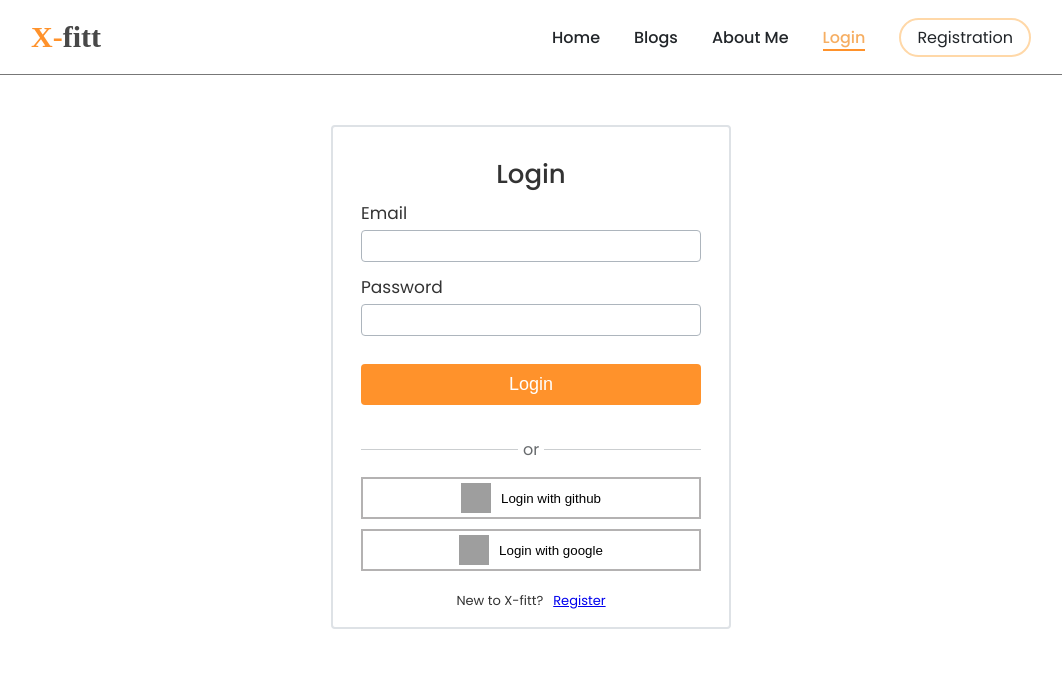
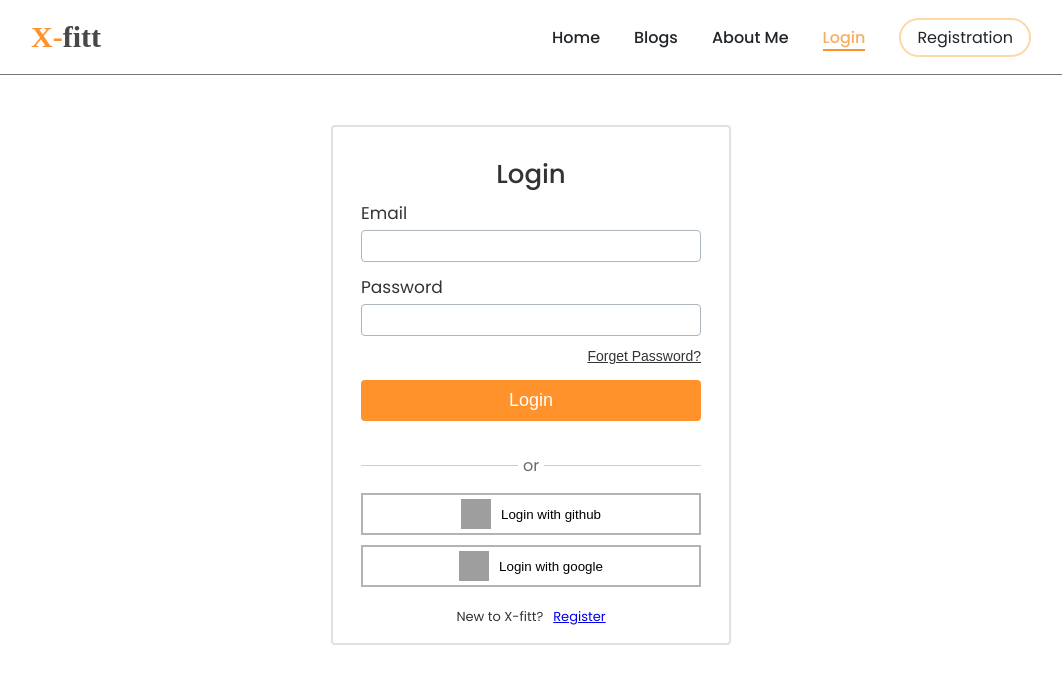
Before and after one commit to habiburrahman26/gym-trainer, a React (Create React App) app: page /login in a window 1280 px wide. Shown: the top 684 px of the page, without its empty margins (109-1171 px from the left). Built offline with nearby package versions, Linux system fonts and the light colour scheme; no server answers; grey boxes are pictures that could not be loaded; a web font is replaced by a local one.

Commit message:
implement forget password

```diff
--- a/package.json
+++ b/package.json
@@ -12,6 +12,7 @@
     "react-firebase-hooks": "^5.0.3",
     "react-router-dom": "6",
     "react-scripts": "5.0.1",
+    "react-toastify": "^8.2.0",
     "web-vitals": "^2.1.4"
   },
   "scripts": {
--- a/public/data.json
+++ b/public/data.json
@@ -4,7 +4,7 @@
     "name": "Crossfit Traning",
     "price": 300,
     "shortDescription": "Train with the best of the best in an intense workout session under the expert guidance of our personal trainers only at Mutants Gym.",
-    "img": "http://www.mutantsgym.com/assets/img/service-14.jpg"
+    "img": "https://i.ibb.co/0VH75j0/service-14.jpg"
   },
   {
     "id": "s102",
@@ -32,6 +32,6 @@
     "name": "Cardio traning",
     "price": 200,
     "shortDescription": "Work on your abs and core with state-of-the-art equipments specially brought to you by the best gym in Patna, Mutants.",
-    "img": "http://www.mutantsgym.com/assets/img/service-15.jpg"
+    "img": "https://i.ibb.co/NSqb18d/service-15.jpg"
   }
 ]
--- a/src/components/Login/Login.css
+++ b/src/components/Login/Login.css
@@ -110,9 +110,8 @@
   border: none;
   background-color: #fff;
   text-decoration: underline;
-  font-size: 15px;
+  font-size: 1.4rem;
   color: #333;
-  margin-top: 6px;
   float: right;
   cursor: pointer;
 }
--- a/src/components/Login/Login.js
+++ b/src/components/Login/Login.js
@@ -3,16 +3,20 @@ import { Link, useLocation, useNavigate } from 'react-router-dom';
 import './Login.css';
 import {
   useSignInWithEmailAndPassword,
+  useSendPasswordResetEmail ,
 } from 'react-firebase-hooks/auth';
 import auth from '../../firebase.init';
 import LoadingSpinner from '../UI/LoadingSpinner';
 import SocialSignIn from '../SocialSignin/SocialSignIn';
+import { ToastContainer, toast } from 'react-toastify';
+import 'react-toastify/dist/ReactToastify.css';
 
 const Login = () => {
   const [enteredEmail, setEnteredEmail] = useState('');
   const [enteredPassword, setEnteredPassword] = useState('');
   const [signInWithEmailAndPassword, user, loading, error] =
     useSignInWithEmailAndPassword(auth);
+  const [sendPasswordResetEmail] = useSendPasswordResetEmail (auth);
 
   const navigate = useNavigate();
   const location = useLocation();
@@ -30,7 +34,7 @@ const Login = () => {
     if (user) {
       navigate(from, { replace: true });
     }
-  }, [user, navigate,from]);
+  }, [user, navigate, from]);
 
   if (loading) {
     return <LoadingSpinner />;
@@ -44,6 +48,15 @@ const Login = () => {
     }
 
     signInWithEmailAndPassword(enteredEmail, enteredPassword);
+  };
+
+  const resetPassword = async () => {
+    if (enteredEmail.trim() === '') {
+      toast.error('Please enter your email address')
+    } else {
+      await sendPasswordResetEmail(enteredEmail);
+      toast.success("Email send");
+    }
   };
 
   return (
@@ -71,6 +84,9 @@ const Login = () => {
           value={enteredPassword}
         />
       </div>
+      <button type="button" className="forgot-password" onClick={resetPassword}>
+        Forget Password?
+      </button>
       <p className="error-text">{error?.message}</p>
       <div>
         <button className="btn-login">Login</button>
@@ -81,11 +97,12 @@ const Login = () => {
         <div>or</div>
         <div className="line"></div>
       </div>
-      <SocialSignIn name='Login'/>
+      <SocialSignIn name="Login" />
       <div className="toggle-page">
         <p>New to X-fitt? </p>
         <Link to="/registration">Register</Link>
       </div>
+      <ToastContainer />
     </form>
   );
 };
--- a/src/pages/Home.js
+++ b/src/pages/Home.js
@@ -19,8 +19,11 @@ const Home = () => {
           </div>
         </div>
       </section>
+      {/* services section */}
       <Services />
+      {/* Price plan section */}
       <PricePlan />
+      {/* Footer section */}
       <Footer />
     </>
   );
```
Also changed, not shown: firebase.json (added), 2 other files (tests, documents, lock files or other folders).
